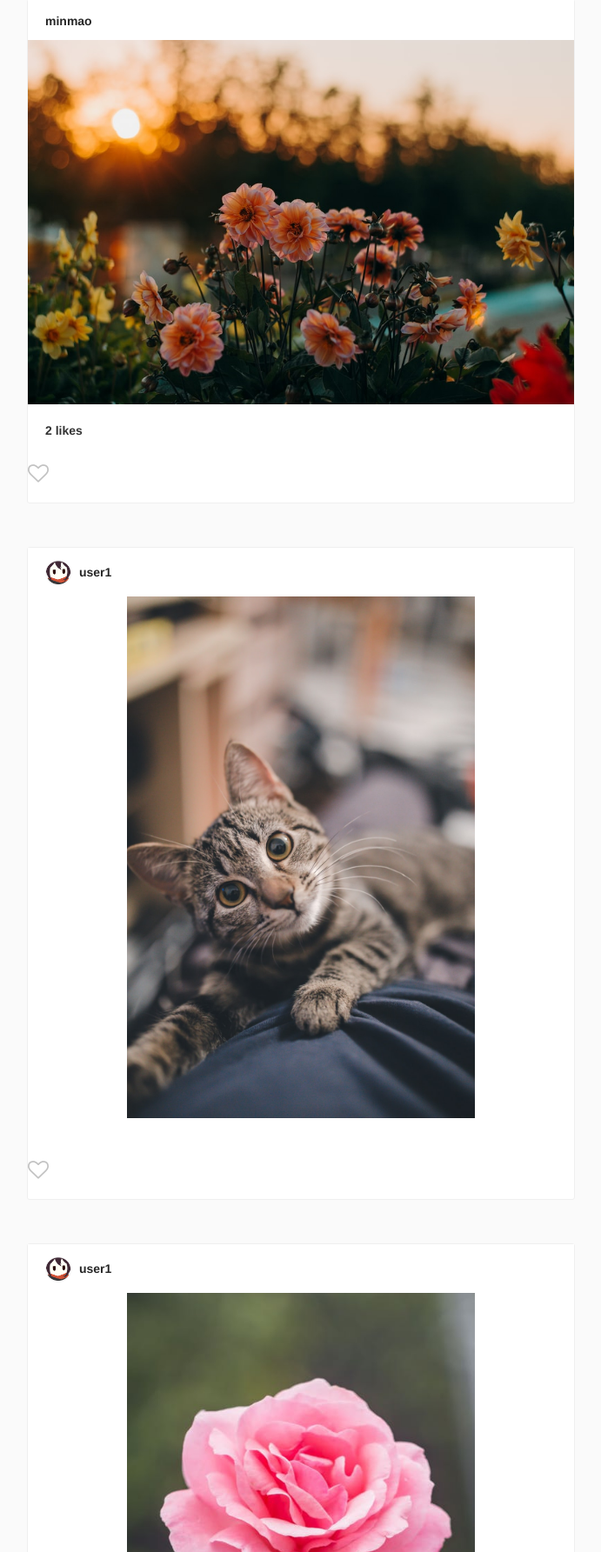
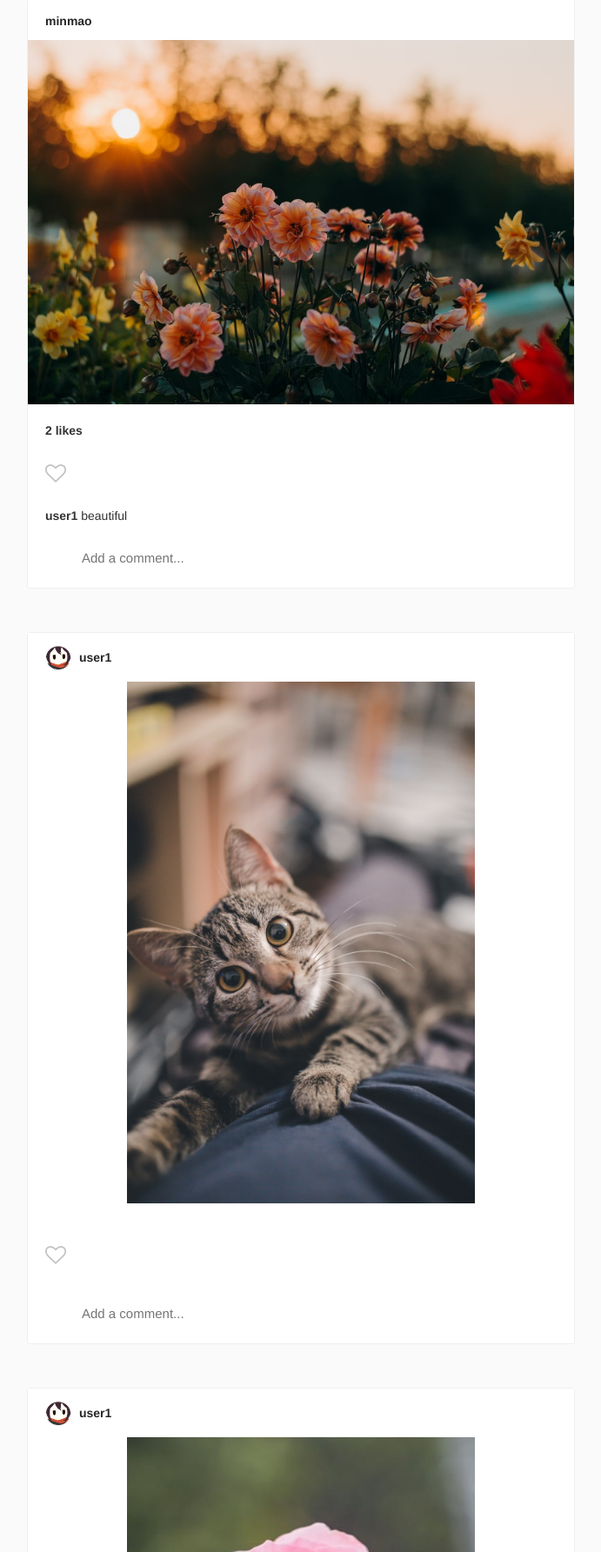
Before and after one commit to evelynm16/Photo-Sharing, a Django app: page /insta/posts/ in a window 1280 px wide. Shown: the part 78-1863 px from the top of the page at 87% size, without its empty margins (294-985 px from the left). Run offline with Django 3.2, Linux system fonts and the light colour scheme; data comes from the database, SQL or seed files in the repository; both versions use the stored data as it was after the commit; some libraries are stand-ins or nearby versions.

Commit message:
add comments

```diff
--- a/instaDemo/insta/admin.py
+++ b/instaDemo/insta/admin.py
@@ -1,7 +1,8 @@
 from django.contrib import admin
-from insta.models import Post, InstaUser, Like
+from insta.models import Post, InstaUser, Like, Comment
 
 # Register your models here.
 admin.site.register(Post)
 admin.site.register(InstaUser)
 admin.site.register(Like)
+admin.site.register(Comment)
--- a/instaDemo/insta/models.py
+++ b/instaDemo/insta/models.py
@@ -2,6 +2,7 @@ from django.db import models
 from django.urls import reverse
 from django.contrib.auth.models import AbstractUser
 from imagekit.models import ProcessedImageField
+
 
 # Create your models here.
 class InstaUser(AbstractUser):
@@ -50,3 +51,22 @@ class Like(models.Model):
 
     def __str__(self):
         return 'Like:' + self.user.username + ' likes ' + self.post.title
+
+class Comment(models.Model):
+    post = models.ForeignKey(
+        Post,
+        on_delete=models.CASCADE,
+        related_name='comments'
+        )
+    user = models.ForeignKey(
+        InstaUser,
+        on_delete=models.CASCADE
+        )
+    comment = models.CharField(max_length=150)
+    posted_on = models.DateTimeField(
+        auto_now_add=True,
+        editable=False
+        )
+
+    def __str__(self):
+        return self.comment
--- a/instaDemo/templates/index.html
+++ b/instaDemo/templates/index.html
@@ -28,10 +28,31 @@
                             {{ post.get_like_count }} like{% if post.get_like_count > 1 %}s{% endif %}
                         {% endif %}
                     </div>
+                    <section class="input-row">
+                        <i class="fa fa-heart-o submit-like" aria-hihhen="true"></i>
+                    </section>
+
+                    <ul class="comment-list">
+                        <a class="view-more"></a>
+                        {% for comment in post.comments.all %}
+                        <li class="comment-list__comment">
+                            <a href="{% url 'helloWorld' %}" class="user">
+                                {{ comment.user.username }}
+                            </a>
+                            <span class="comment">{{ comment.comment }}</span>
+                        </li>
+                        {% endfor %}
+                    </ul>
+                    <section class="input-row">
+                        <div class="comment-input-wrapper">
+                            <input class="add-comment" type="text" placeholder="Add a comment...">
+                        </div>
+                        <div class="hidden-data {{ post.pk }}" style="display: none;">
+                            <span class="post-pk">{{ post.pk }}</span>
+                        </div>
+                    </section>
                 </div>
-                <section class="input-row">
-                    <i class="fa fa-heart-o submit-like" aria-hihhen="true"></i>
-                </section>
+
 
             </div>
         </div>
```
Also changed, not shown: instaDemo/db.sqlite3, instaDemo/insta/migrations/0002_comment.py (added).
